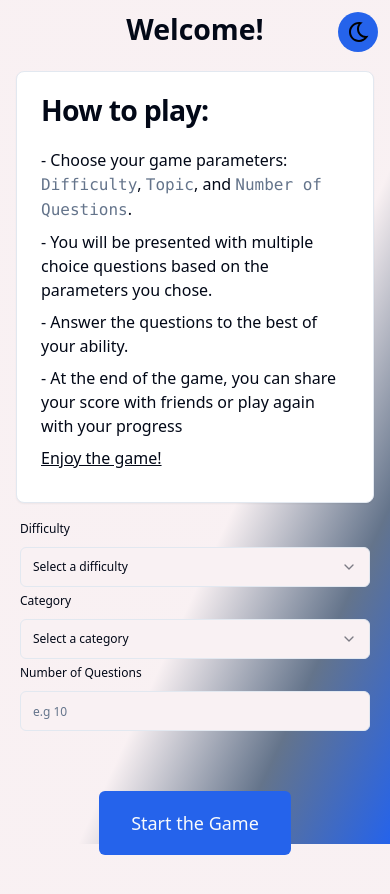
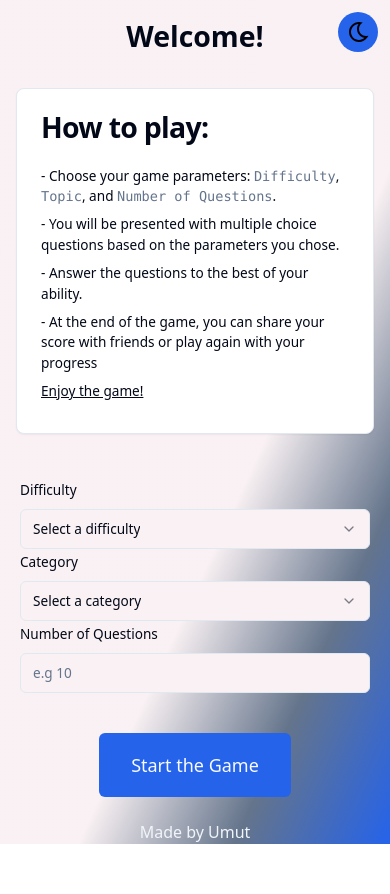
Before and after one commit to umutondersu/trivia-game, a React (Vite) app: page / in a window 390 px wide. Shown: the top 894 px of the page. After the commit the page ends 844 px from the top, so only its background shows below. Built offline with nearby package versions, Linux system fonts and the light colour scheme.

Commit message:
responsive design tweaks

```diff
--- a/src/App.tsx
+++ b/src/App.tsx
@@ -19,7 +19,7 @@ export default function App() {
 			<a
 				href="https://github.com/umutondersu"
 				target="_blank"
-				className="absolute bottom-0 w-full md:mb-2 sm:-mb-12 -mb-36 text-center text-muted group">
+				className="absolute bottom-0 w-full md:mb-2 sm:-mb-12 text-center text-muted group">
 				Made by{" "}
 				<span className="group-hover:text-muted-foreground group-hover:underline transition-colors ease-linear duration-100 delay-0">
 					Umut
--- a/src/components/LandingPage/QuizForm.tsx
+++ b/src/components/LandingPage/QuizForm.tsx
@@ -198,7 +198,7 @@ function QuizForm() {
 					</div>
 					{/* TODO: Add a randomizer button */}
 					<Button
-						className="self-center p-8 text-lg md:mb-5 mb-16 -mt-5"
+						className="self-center p-8 text-lg md:mb-5 sm:mb-16 sm:-mt-5 -mt-10 mb-8 "
 						type="submit">
 						Start the Game
 					</Button>
--- a/src/components/PageContainer.tsx
+++ b/src/components/PageContainer.tsx
@@ -11,7 +11,7 @@ function PageContainer({
 	return (
 		<div
 			className={cn(
-				"flex flex-col min-h-screen w-screen md:overflow-clip",
+				"flex flex-col h-screen w-screen overflow-clip",
 				className
 			)}>
 			{children}
--- a/src/components/ui/togglebutton.tsx
+++ b/src/components/ui/togglebutton.tsx
@@ -13,7 +13,7 @@ function ToggleButton({
 	return (
 		<Button
 			onClick={toggleTheme}
-			className="w-10 h-10 rounded-full p-0 m-3 fixed top-0 right-0">
+			className="w-10 h-10 rounded-full p-0 m-3 absolute top-0 right-0">
 			<img
 				className="transition-all ease-linear duration-150 active:scale-50 active:translate-y-1"
 				src={theme === "dark" ? SunIconSrc : MoonIconSrc}
--- a/src/pages/LandingPage.tsx
+++ b/src/pages/LandingPage.tsx
@@ -10,10 +10,10 @@ import {
 function LandingPage() {
 	return (
 		<PageContainer className="justify-around">
-			<h1 className="self-center font-extrabold text-2xl sm:mt-0 mt-2">
+			<h1 className="self-center font-extrabold text-2xl sm:mt-0 sm:mb-0 -mb-24">
 				Welcome!
 			</h1>
-			<Card className="md:-mt-20 mt-5 sm:mx-20 mx-4 border-border">
+			<Card className="md:-mt-20 mt-24 sm:mx-20 mx-4 border-border sm:text-base text-sm">
 				<CardHeader>
 					<CardTitle>How to play:</CardTitle>
 				</CardHeader>
--- a/tailwind.config.js
+++ b/tailwind.config.js
@@ -78,7 +78,7 @@ module.exports = {
 				"accordion-up": "accordion-up 0.2s ease-out",
 			},
 			fontSize: {
-				sm: "0.750rem",
+				sm: "0.850rem",
 				base: "1rem",
 				xl: "1.333rem",
 				"2xl": "1.777rem",
```
